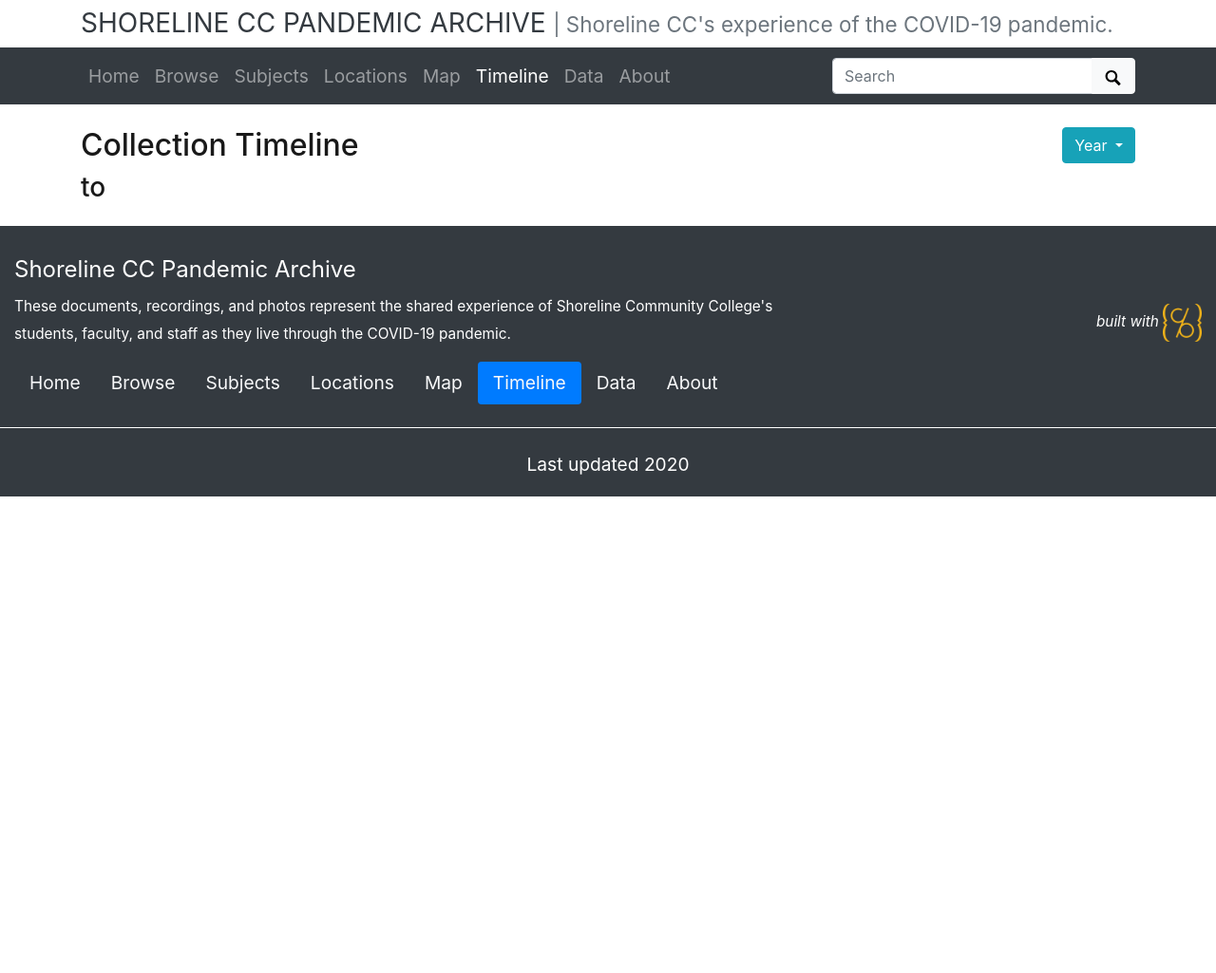
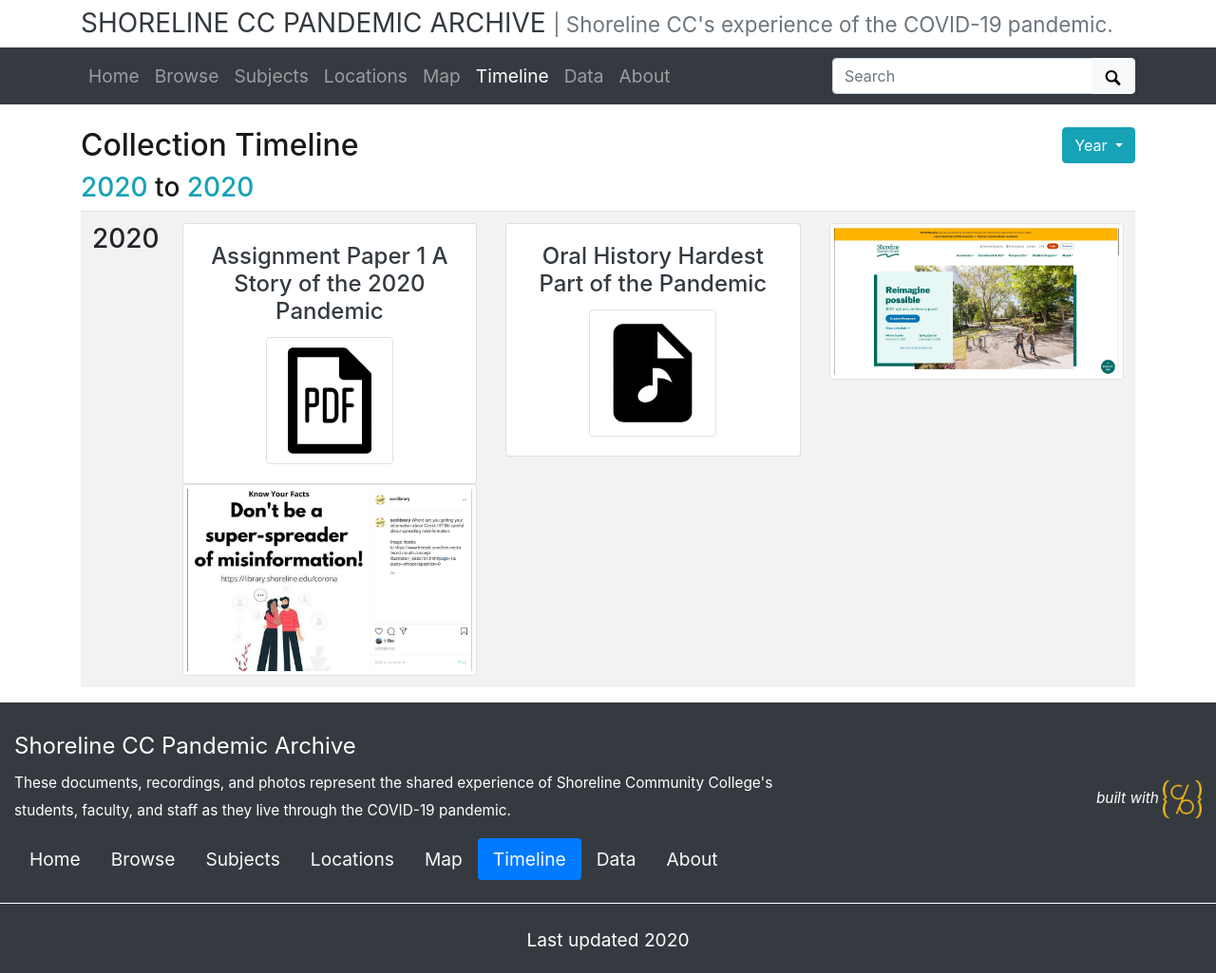
Before and after one commit to rayhowardlibraryscc/draft-oral-history, a Jekyll site: the page built from pages/timeline.md, in a window 1280 px wide. Shown: the whole page at 95% size. Built offline with Jekyll 4.4.1, drawn with Linux system fonts in a browser that asks for light colours; before the commit the page ends 900 px from its top, so only the background shows below that; part of the change alters nothing that is shown.

```diff
--- a/_config.yml
+++ b/_config.yml
@@ -30,7 +30,7 @@ author: Ray Howard Library
 # COLLECTION SETTINGS
 #
 # choose metadata: this is the name of the csv file in your _data directory that describes the objects in your collection
-metadata: oralhistorymetadata
+metadata: metadatapandemictestv2
 
 ##########
 # GOOGLE SERVICES [optional!]
```
